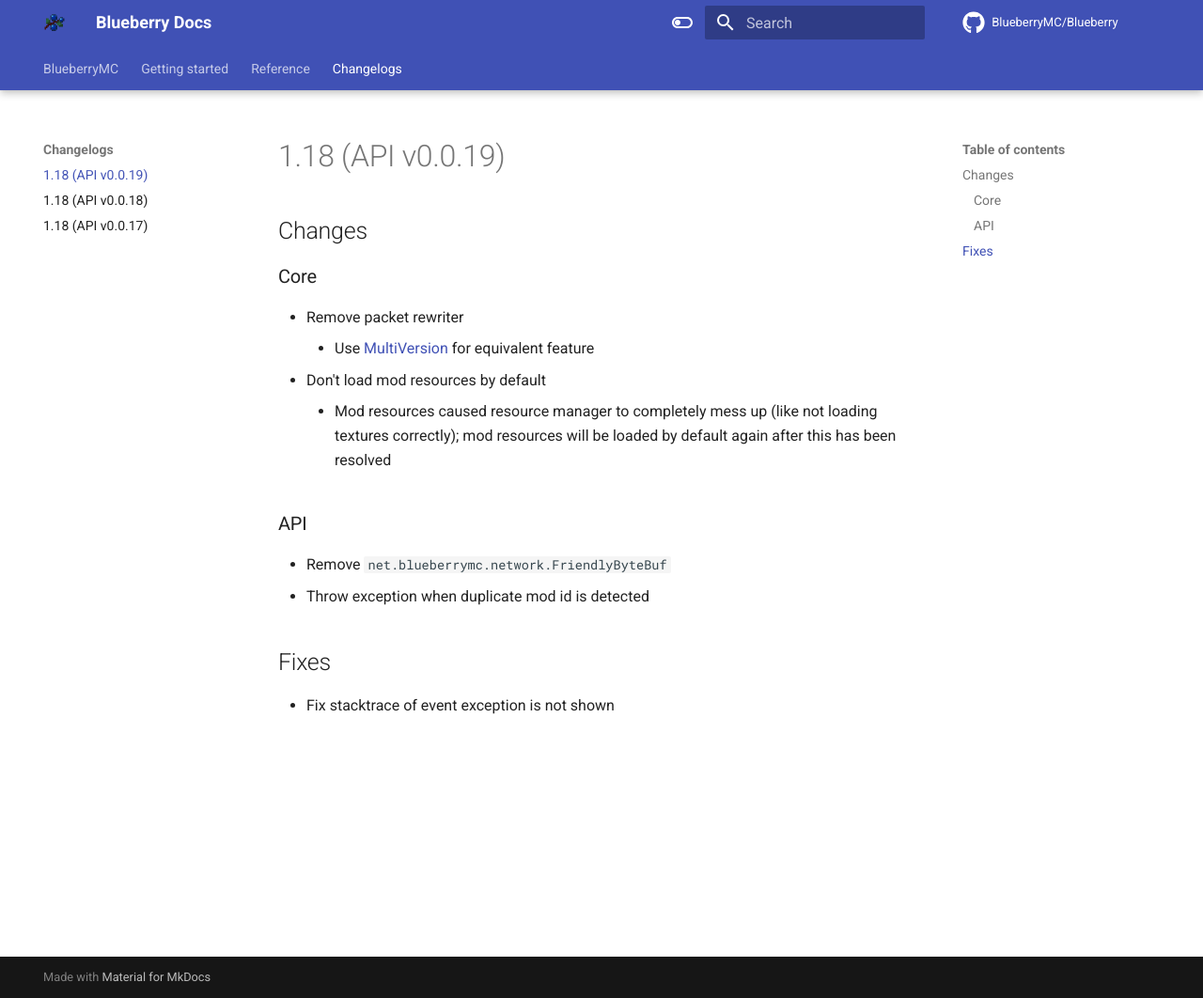
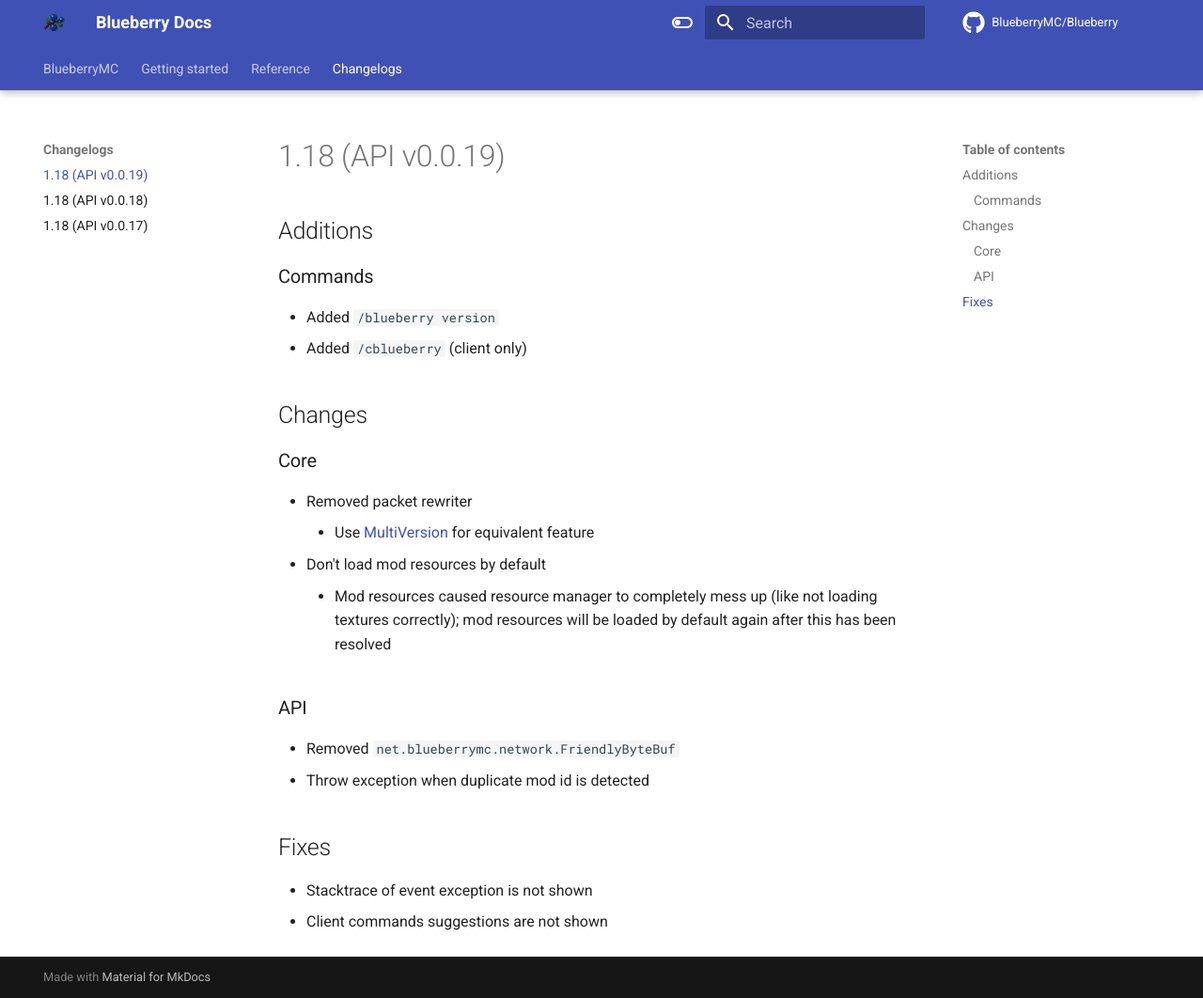
Before and after one commit to BlueberryMC/Blueberry-docs, an MkDocs documentation site: the page built from docs/changelogs/1.18-0.0.19.md, in a window 1280 px wide and 1062 px high. Shown: the whole window at 94% size. Built offline with MkDocs 1.6.1 and Material for MkDocs 9.7.7, drawn with Linux system fonts in a browser that asks for light colours; comment, search, counter and statistics services are not loaded.

Commit message:
Add more changes

```diff
--- a/docs/changelogs/1.18-0.0.19.md
+++ b/docs/changelogs/1.18-0.0.19.md
@@ -1,10 +1,17 @@
 # 1.18 (API v0.0.19)
+
+## Additions
+
+### Commands
+
+- Added `/blueberry version`
+- Added `/cblueberry` (client only)
 
 ## Changes
 
 ### Core
 
-- Remove packet rewriter
+- Removed packet rewriter
     - Use [MultiVersion](https://github.com/acrylic-style/MultiVersion) for equivalent feature
 - Don't load mod resources by default
     - Mod resources caused resource manager to completely mess up (like not loading textures correctly);
@@ -12,8 +19,9 @@
 
 ### API
 
-- Remove `net.blueberrymc.network.FriendlyByteBuf`
+- Removed `net.blueberrymc.network.FriendlyByteBuf`
 - Throw exception when duplicate mod id is detected
 
 ## Fixes
-- Fix stacktrace of event exception is not shown
+- Stacktrace of event exception is not shown
+- Client commands suggestions are not shown
```
